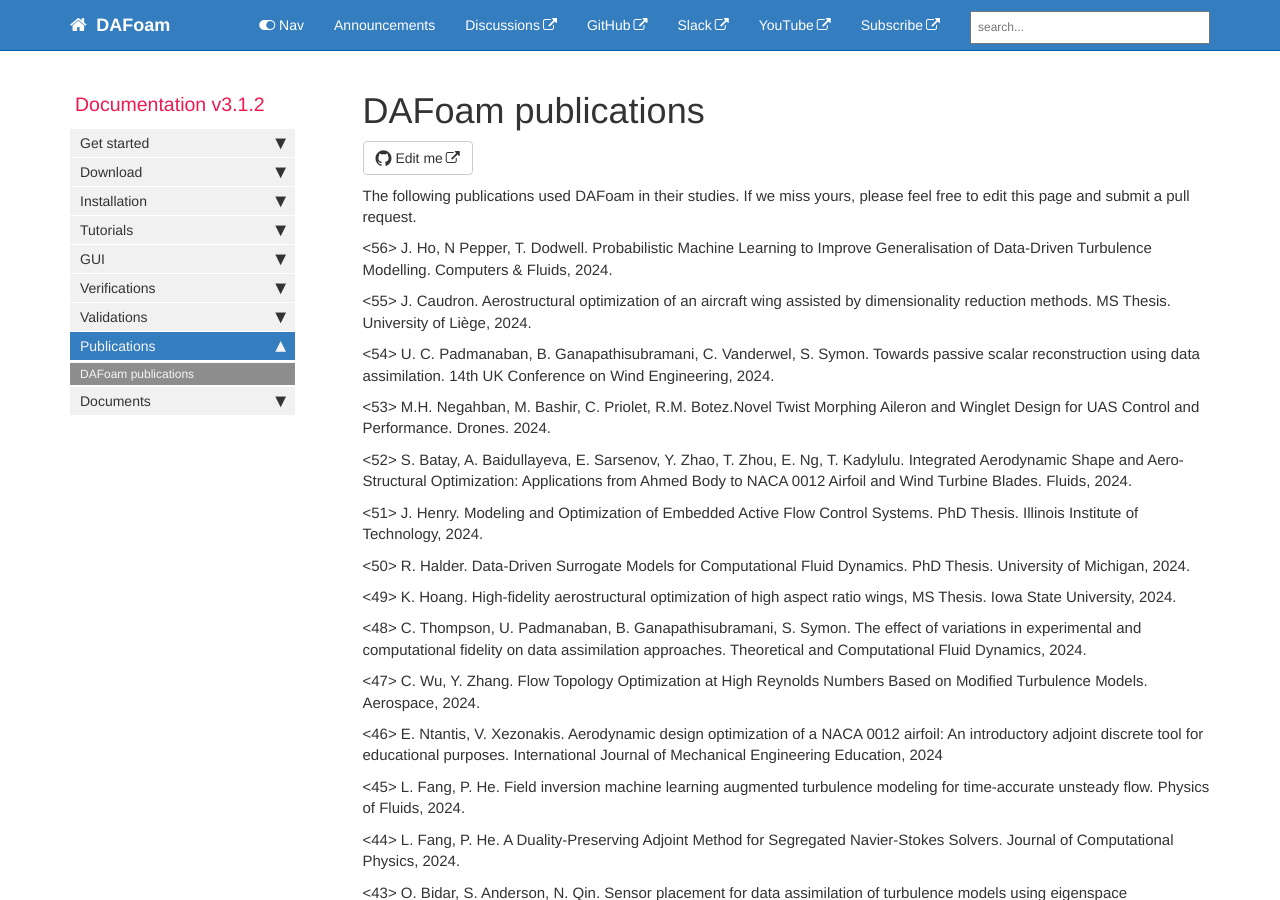
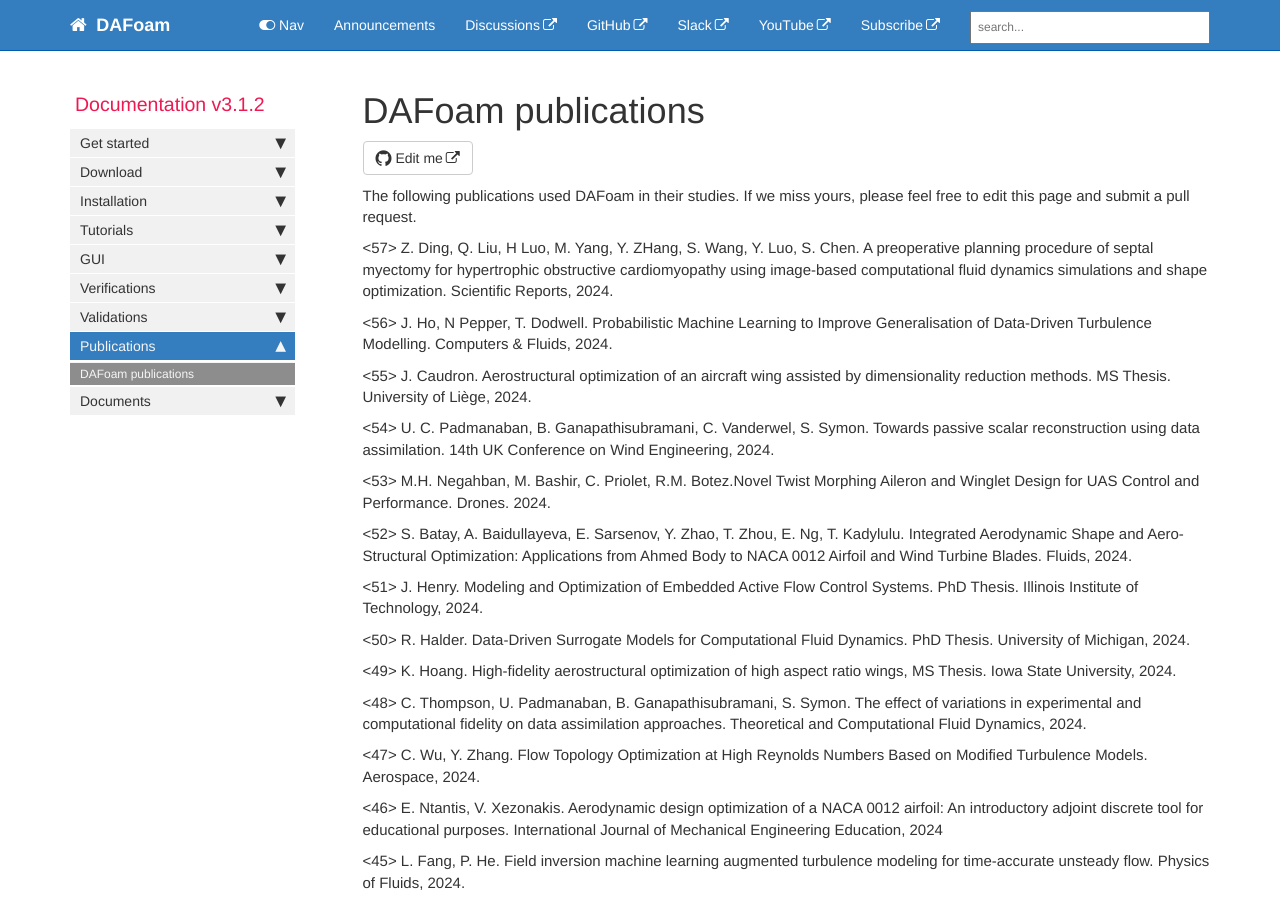
Before and after one commit to DAFoam/DAFoam.github.io, a Jekyll site: the page built from pages/mydoc/mydoc_docs_publications.md, in a window 1280 px wide and 900 px high. Built offline with Jekyll 4.4.1, drawn with Linux system fonts in a browser that asks for light colours; comment, search, counter and statistics services are not loaded.

Commit message:
content update

```diff
--- a/pages/mydoc/mydoc_docs_publications.md
+++ b/pages/mydoc/mydoc_docs_publications.md
@@ -8,6 +8,8 @@ folder: mydoc
 ---
 
 The following publications used DAFoam in their studies. If we miss yours, please feel free to edit this page and submit a pull request.
+
+<57> Z. Ding, Q. Liu, H Luo, M. Yang, Y. ZHang, S. Wang, Y. Luo, S. Chen. A preoperative planning procedure of septal myectomy for hypertrophic obstructive cardiomyopathy using image-based computational fluid dynamics simulations and shape optimization. Scientific Reports, 2024.
 
 <56> J. Ho, N Pepper, T. Dodwell. Probabilistic Machine Learning to Improve Generalisation of Data-Driven Turbulence Modelling. Computers & Fluids, 2024.
 
```
